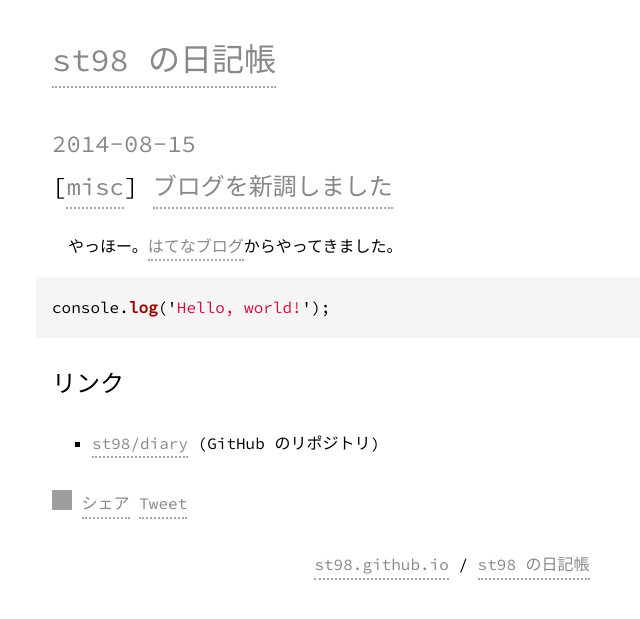
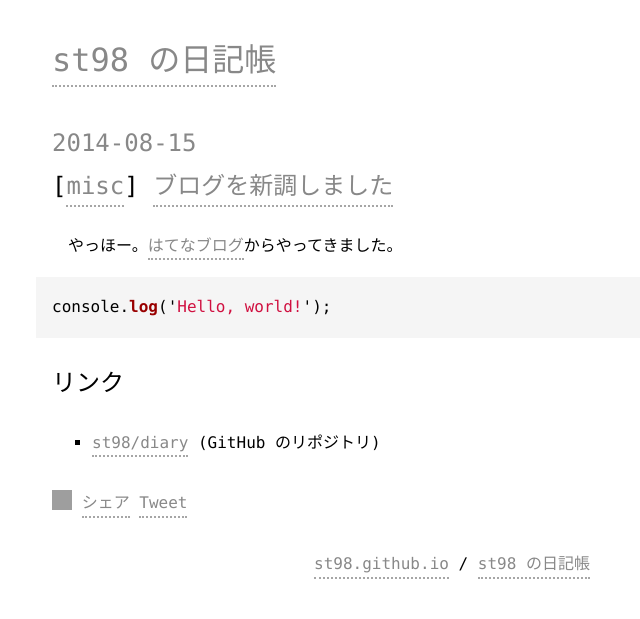
Before and after one commit to st98/diary, a Jekyll site: the page built from _posts/2014-08-14-hello.md, in a window 1280 px wide. Shown: the top 619 px of the page, without its empty margins (188-828 px from the left). Built offline with Jekyll 4.4.1, drawn with Linux system fonts in a browser that asks for light colours; comment, search, counter and statistics services are not loaded; grey boxes are pictures that could not be loaded.

Commit message:
フォントの優先順位を入れ替えておこう

```diff
--- a/css/style.css
+++ b/css/style.css
@@ -1,4 +1,4 @@
-@charset 'utf-8';
+@charset "utf-8";
 @import url('https://fonts.googleapis.com/css?family=Source+Code+Pro:300,400');
 
 body {
@@ -6,7 +6,7 @@
   max-width: 50em;
   margin: 1em auto;
   line-height: 1.8;
-  font-family: 'Source Code Pro', Consolas, 'Hiragino Kaku Gothic ProN', Meiryo, sans-serif;
+  font-family: Consolas, 'Source Code Pro', 'Hiragino Kaku Gothic ProN', Meiryo, sans-serif;
   word-wrap: break-word;
   overflow-wrap: break-word;
 }
@@ -98,7 +98,7 @@
 }
 
 pre, code {
-  font-family: 'Source Code Pro', Consolas, monospace;
+  font-family: Consolas, 'Source Code Pro', monospace;
 }
 
 code, .highlighter-rouge {
```
